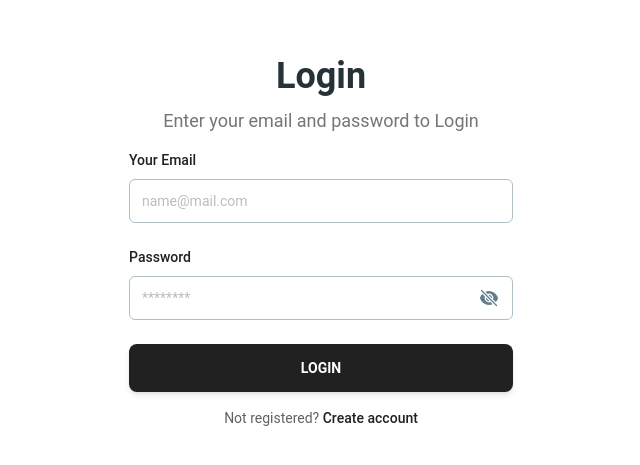
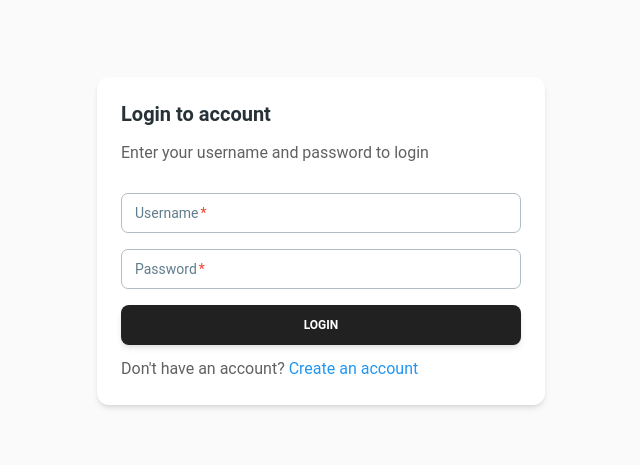
Before and after one commit to Poya-Faraji/plater-react-frontend, a React (Vite) app: page /login in a window 1280 px wide. Shown: the part 159-624 px from the top of the page, without its empty margins (319-959 px from the left). Built offline with nearby package versions, Linux system fonts and the light colour scheme; no server answers.

Commit message:
Fix login page
Completed Login page logic

```diff
--- a/src/assets/components/Login/login.jsx
+++ b/src/assets/components/Login/login.jsx
@@ -1,92 +1,151 @@
 import { useState } from "react";
+import {
+  Input,
+  Button,
+  Typography,
+  Card,
+  CardBody,
+  Select,
+  Option,
+} from "@material-tailwind/react";
+import { Link, useNavigate } from "react-router-dom";
 
-import { Typography, Input, Button } from "@material-tailwind/react";
-import { EyeSlashIcon, EyeIcon } from "@heroicons/react/24/solid";
-import { Link } from "react-router-dom";
 
-export function Login() {
-  const [passwordShown, setPasswordShown] = useState(false);
-  const togglePasswordVisiblity = () => setPasswordShown((cur) => !cur);
+
+const LOGIN_API_URL = import.meta.env.VITE_LOGIN_API_ENDPOINT;
+
+const Login = () => {
+  const navigate = useNavigate();
+
+  const [formData, setFormData] = useState({
+    username: "",
+    password: "",
+
+    postalCode: "",
+  });
+
+  const [isSubmitting, setIsSubmitting] = useState(false);
+  const [loginSuccess, setloginSuccess] = useState(false);
+  const [error, setError] = useState("");
+
+  const handleChange = (e) => {
+    const { name, value } = e.target;
+
+    setFormData((prev) => ({
+      ...prev,
+      [name]: value,
+    }));
+  };
+
+  const handleSubmit = async (e) => {
+    e.preventDefault();
+    setIsSubmitting(true);
+    setError("");
+
+    try {
+      // Calling API function
+      const response = await loginUser(formData);
+
+      localStorage.setItem("token", response.token);
+    } catch (err) {
+      setError(err.message || "Registration failed. Please try again.");
+    } finally {
+      setIsSubmitting(false);
+    }
+  };
+
+  // user register API function
+  const loginUser = async (data) => {
+    // Validate required fields
+    if (!data.username || !data.password) {
+      throw new Error("Username and Password are both required");
+    }
+
+    if (data.password.length < 6) {
+      throw new Error("Password must be at least 6 characters long");
+    }
+
+    try {
+      const response = await fetch(LOGIN_API_URL, {
+        method: "POST",
+        headers: {
+          "Content-Type": "application/json",
+        },
+        body: JSON.stringify(data),
+      });
+
+      if (!response.ok) {
+        const errorData = await response.json();
+        setError(errorData.error || "Login failed!");
+      }
+
+      const responseData = await response.json();
+
+      if (responseData) {
+        setloginSuccess(true);
+        return responseData;
+      }
+    } catch (error) {
+      return { msg: error.message };
+    }
+  };
+
+  if (loginSuccess) {
+     navigate('/dashboard')
+  }
 
   return (
-    <section className="grid text-center h-screen items-center p-8">
-      <div>
-        <Typography variant="h2" color="blue-gray" className="mb-2">
-          Login
-        </Typography>
-        <Typography className="mb-4 text-gray-600 font-normal text-[18px]">
-          Enter your email and password to Login
-        </Typography>
-        <form action="#" className="mx-auto max-w-[24rem] text-left">
-          <div className="mb-6">
-            <label htmlFor="email">
-              <Typography
-                variant="small"
-                className="mb-2 block font-medium text-gray-900"
-              >
-                Your Email
-              </Typography>
-            </label>
+    <div className="min-h-screen flex items-center justify-center bg-gray-50">
+      <Card className="w-full max-w-md">
+        <CardBody className="flex flex-col gap-3">
+          <Typography variant="h5" color="blue-gray">
+            Login to account
+          </Typography>
+          <p>Enter your username and password to login</p>
+          {error && (
+            <Typography color="red" className="text-sm">
+              {error}
+            </Typography>
+          )}
+
+          <form onSubmit={handleSubmit} className="mt-4 space-y-4">
             <Input
-              id="email"
-              color="gray"
-              size="lg"
-              type="email"
-              name="email"
-              placeholder="name@mail.com"
-              className="w-full placeholder:opacity-100 focus:border-t-primary border-t-blue-gray-200"
-              labelProps={{
-                className: "hidden",
-              }}
+              label="Username"
+              name="username"
+              value={formData.username}
+              onChange={handleChange}
+              required
             />
+
+            <Input
+              label="Password"
+              name="password"
+              type="password"
+              value={formData.password}
+              onChange={handleChange}
+              required
+            />
+
+            <Button
+              type="submit"
+              fullWidth
+              disabled={isSubmitting}
+              className="mt-6"
+            >
+              {isSubmitting ? "Loging in..." : "Login"}
+            </Button>
+          </form>
+
+          <div>
+            <Link to={"/signup"}>
+              Don't have an account?
+              <p className="text-blue-500 inline"> Create an account</p>
+            </Link>
           </div>
-          <div className="mb-6">
-            <label htmlFor="password">
-              <Typography
-                variant="small"
-                className="mb-2 block font-medium text-gray-900"
-              >
-                Password
-              </Typography>
-            </label>
-            <Input
-              size="lg"
-              placeholder="********"
-              labelProps={{
-                className: "hidden",
-              }}
-              className="w-full placeholder:opacity-100 focus:border-t-primary border-t-blue-gray-200"
-              type={passwordShown ? "text" : "password"}
-              icon={
-                <i onClick={togglePasswordVisiblity}>
-                  {passwordShown ? (
-                    <EyeIcon className="h-5 w-5" />
-                  ) : (
-                    <EyeSlashIcon className="h-5 w-5" />
-                  )}
-                </i>
-              }
-            />
-          </div>
-          <Button color="gray" size="lg" className="mt-6" fullWidth>
-            Login
-          </Button>
-
-
-          <Typography
-            variant="small"
-            color="gray"
-            className="!mt-4 text-center font-normal"
-          >
-            Not registered?{" "}
-            <Link to={"/signup"} className="font-medium text-gray-900">
-              Create account
-            </Link>
-          </Typography>
-        </form>
-      </div>
-    </section>
+        </CardBody>
+      </Card>
+    </div>
   );
-}
+};
 
 export default Login;
--- a/src/main.jsx
+++ b/src/main.jsx
@@ -8,11 +8,13 @@ import NotFoundPage from "./assets/components/NotFoundPage/notFound.jsx";
 import { createBrowserRouter, RouterProvider } from "react-router-dom";
 import SignUp from "./assets/components/SignUp/signup.jsx";
 import Login from "./assets/components/Login/login.jsx";
+import Dashboard from "./assets/components/dashboard/userDashboard.jsx";
 
 const router = createBrowserRouter([
   { path: "/", element: <App /> },
   { path: "/login", element: <Login /> },
   { path: "/signup", element: <SignUp /> },
+  { path: "/dashboard", element: <Dashboard /> },
   { path: "*", element: <NotFoundPage /> },
 ]);
 
```
